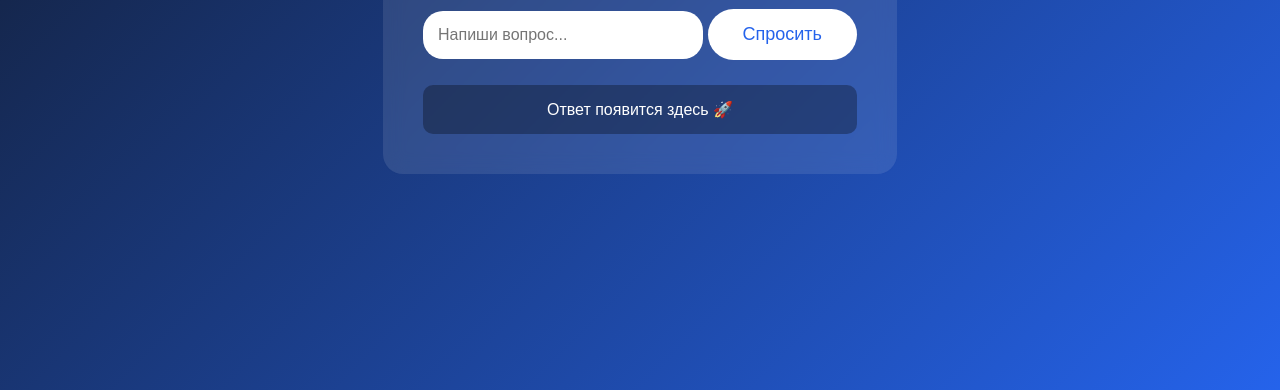
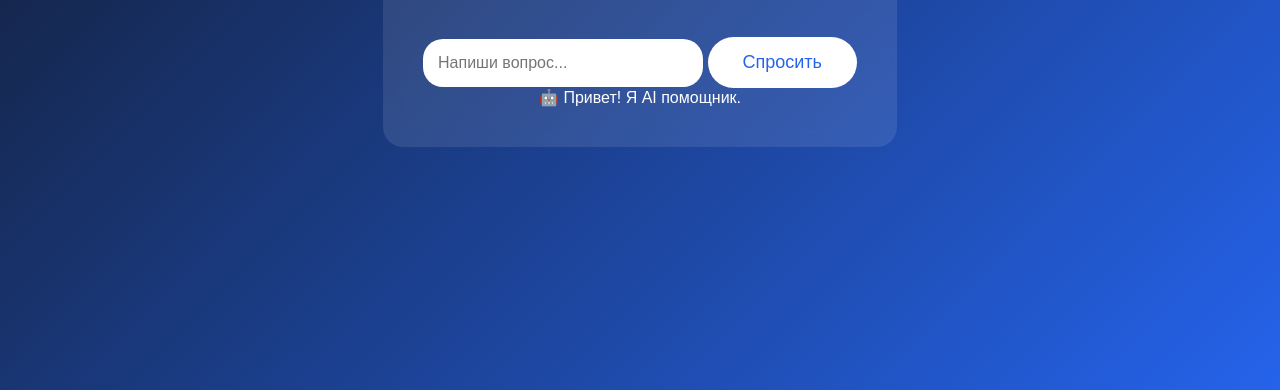
Before and after one commit to sajtazim991-beep/my-ai-site, a plain HTML site: page index.html in a window 1280 px wide. Shown: the part 410-800 px from the top of the page. Drawn offline with Linux system fonts and the light colour scheme.

Commit message:
Replace box div with chat div for AI messages

```diff
--- a/index.html
+++ b/index.html
@@ -17,8 +17,10 @@
 
     <button onclick="askAI()">Спросить</button>
 
-    <div id="box">
-    Ответ появится здесь 🚀
+    <div id="chat">
+    <div class="message ai">
+        🤖 Привет! Я AI помощник.
+    </div>
 </div>
 
 </div>
```
